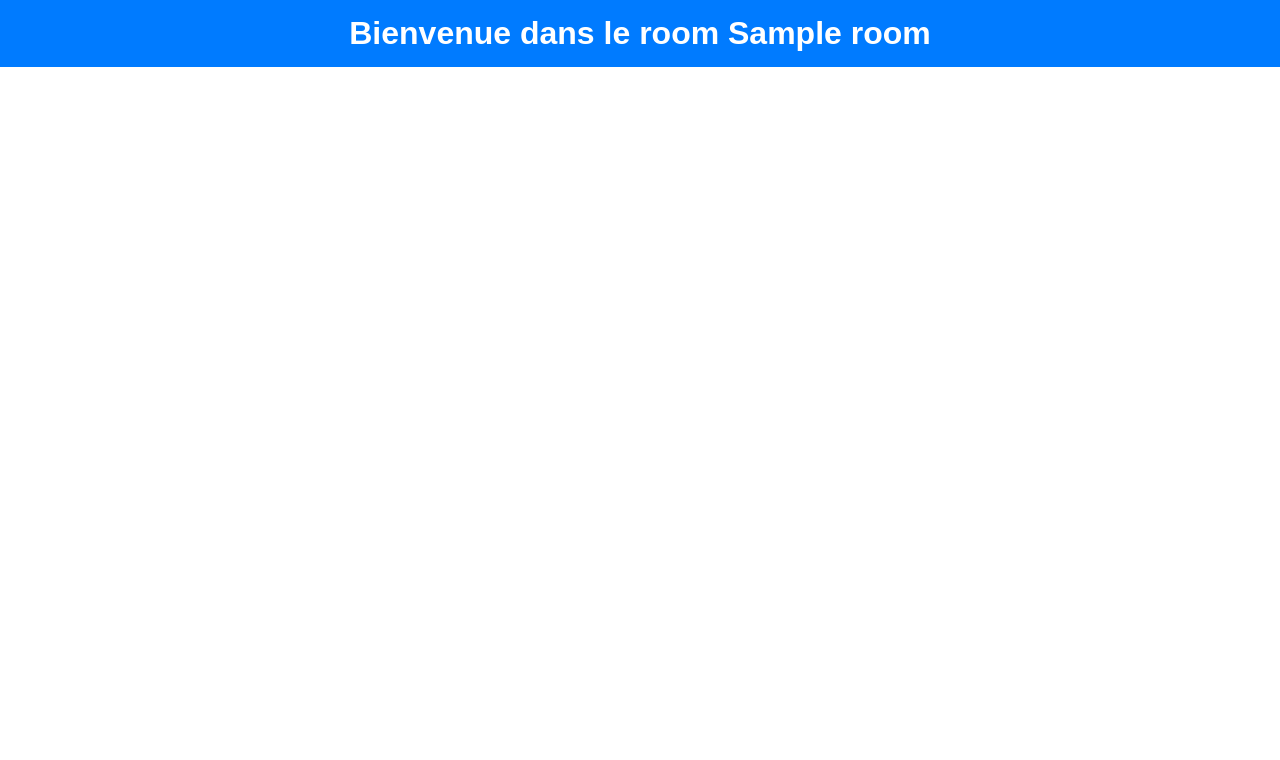
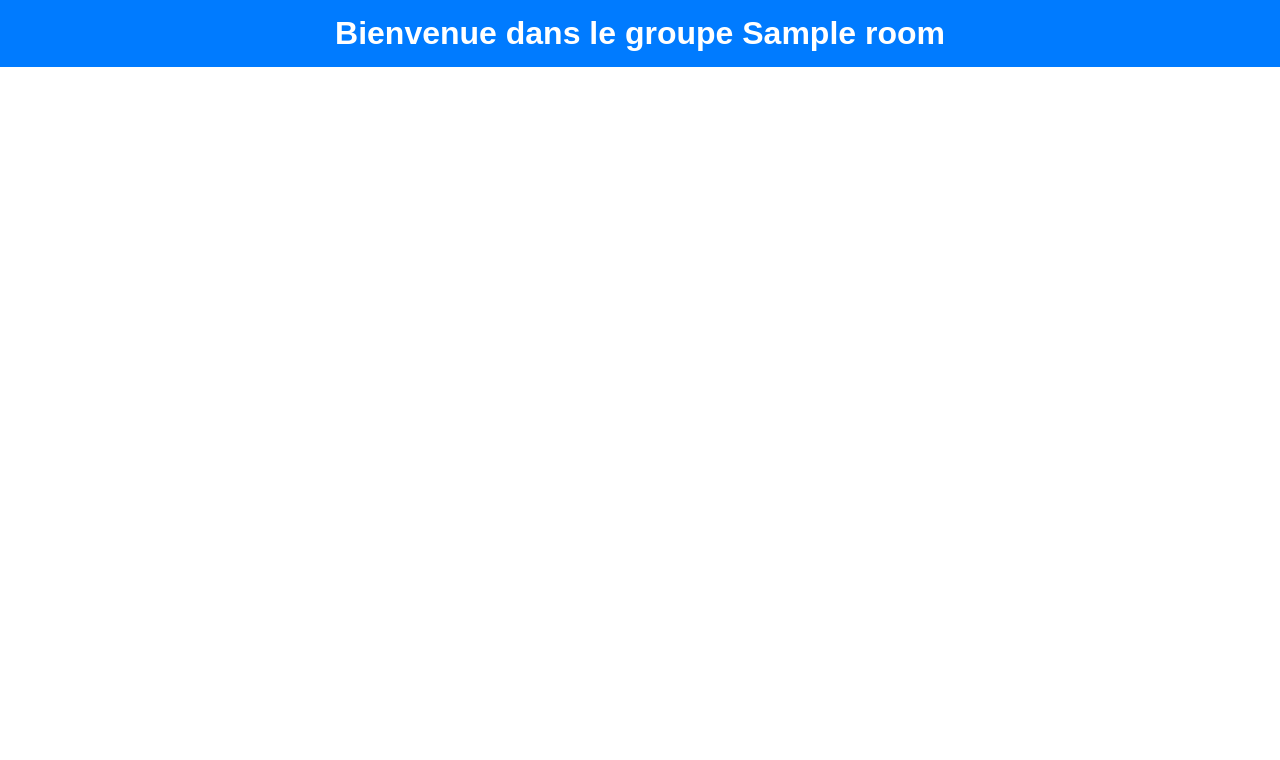
Before and after one commit to aldino2001/simple-chat, a Flask app: template templates/chat.html in a window 1280 px wide. Shown: the top 760 px of the page. Run offline with Flask 3, Linux system fonts and the light colour scheme; the template is opened without the code that fills it: most values are stand-ins (such as "Sample title", 1, 10 or a date in 2020); some libraries are stand-ins or nearby versions.

Commit message:
change interface

```diff
--- a/templates/chat.html
+++ b/templates/chat.html
@@ -80,7 +80,7 @@
     </style>
 </head>
 <body>
-    <h1>Bienvenue dans le room {{ room }}</h1>
+    <h1>Bienvenue dans le groupe {{ room }}</h1>
 
     <div id="message"></div>
 
```
